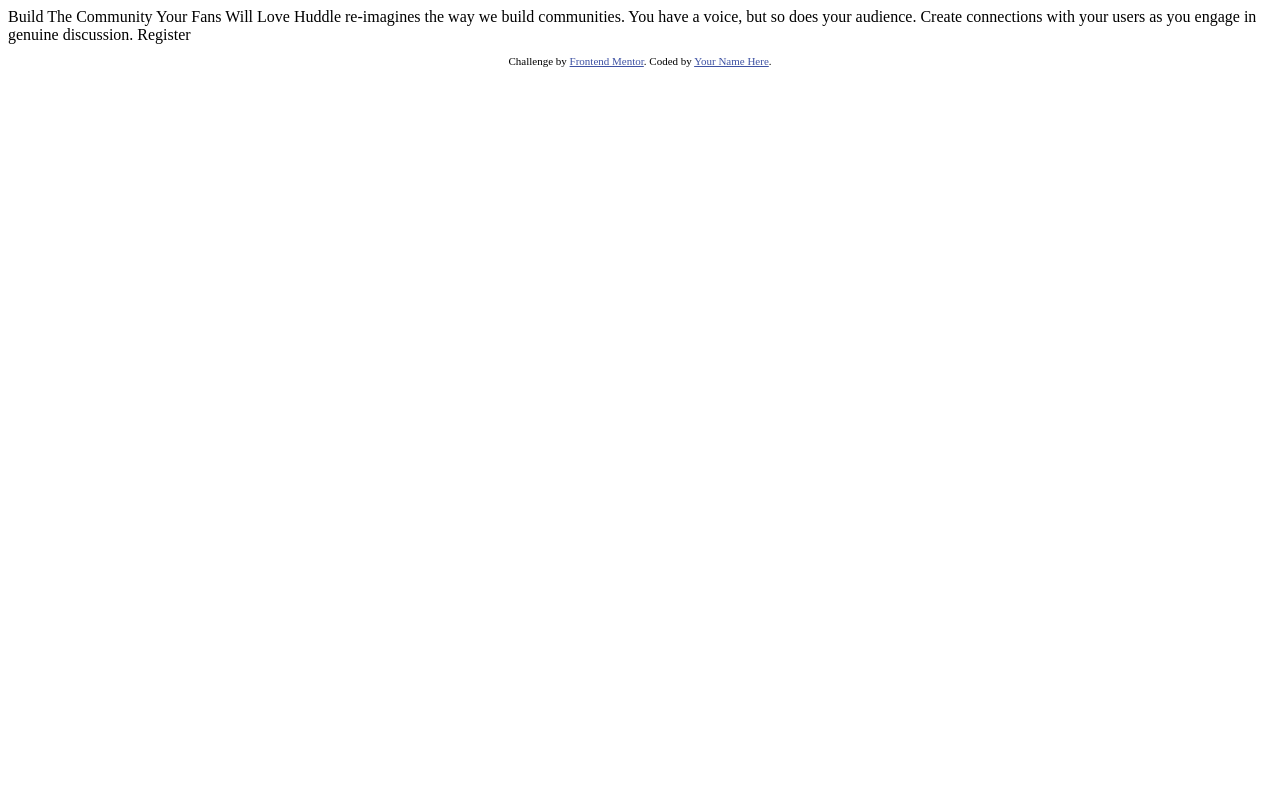
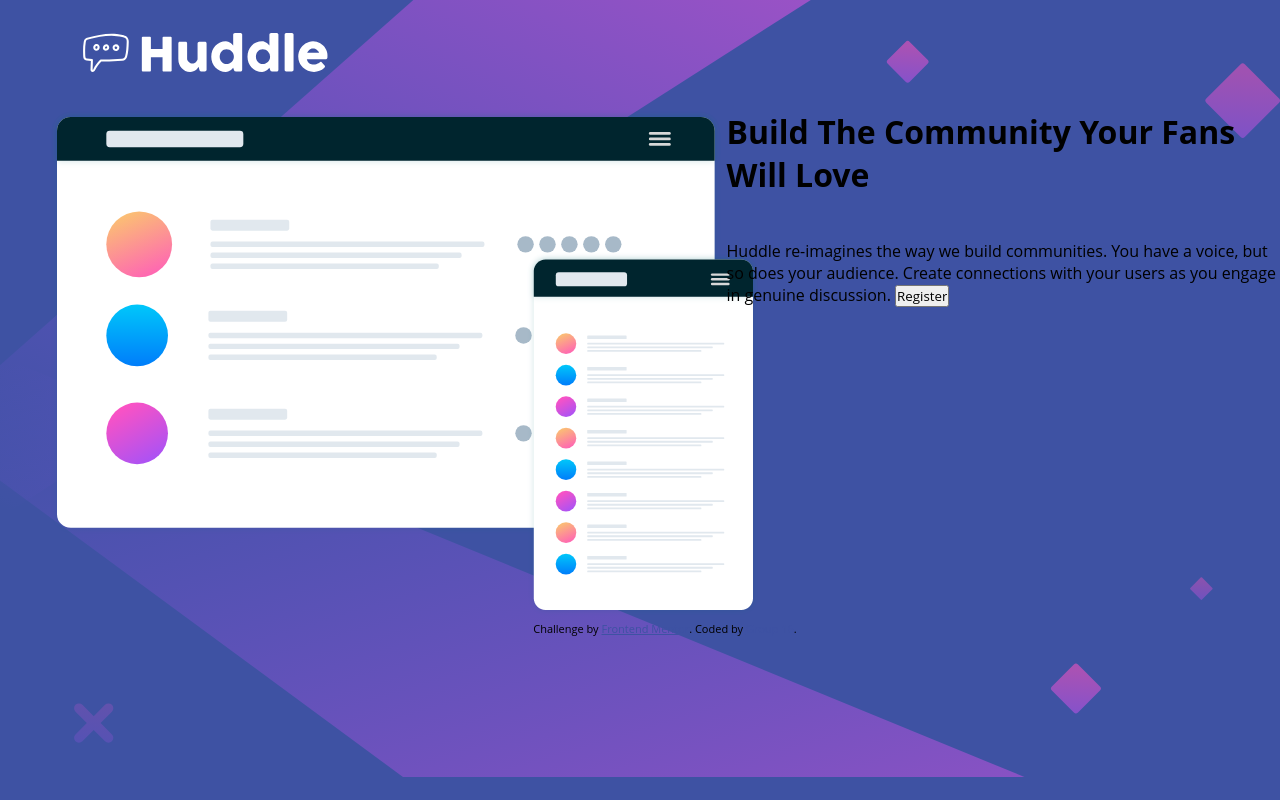
Before and after one commit to CyberGeni/xvi-huddle-landing-page-with-single-introductory-section, a plain HTML site: page index.html in a window 1280 px wide. Drawn offline with Linux system fonts and the light colour scheme; a web font is replaced by a local one.

Commit message:
Add files via upload
HTML and CSS upload. CSS needs major work. Hope i didn't do too much, got carried away.

```diff
--- a/index.html
+++ b/index.html
@@ -3,7 +3,7 @@
 <head>
   <meta charset="UTF-8">
   <meta name="viewport" content="width=device-width, initial-scale=1.0"> <!-- displays site properly based on user's device -->
-
+  <link rel="stylesheet" href="style.css">
   <link rel="icon" type="image/png" sizes="32x32" href="./images/favicon-32x32.png">
 
   <title>Frontend Mentor | Huddle landing page with single introductory section</title>
@@ -15,19 +15,31 @@
   </style>
 </head>
 <body>
+  <div class="logo">
+    <img src="./images/logo.svg" alt="logo">
+  </div>
+  <div class="flexcontain">
+  <div class="mockimg">
+    <img src="./images/illustration-mockups.svg" alt="">
+  </div>
 
-  Build The Community Your Fans Will Love
+  <div class="text">
+    <h1>Build The Community Your Fans Will Love</h1>
 
-  Huddle re-imagines the way we build communities. You have a voice, but so does your audience.
-  Create connections with your users as you engage in genuine discussion.
+    <br><br>
 
-  Register
+    Huddle re-imagines the way we build communities. You have a voice, but so does your audience.
+    Create connections with your users as you engage in genuine discussion.
 
+    <input type="button" value="Register" class="btn">
+  </div>
+</div>
   <footer>
     <p class="attribution">
       Challenge by <a href="https://www.frontendmentor.io?ref=challenge" target="_blank">Frontend Mentor</a>.
-      Coded by <a href="#">Your Name Here</a>.
+      Coded by <a href="#">Group 16</a>.
     </p>
+
   </footer>
 </body>
 </html>
--- /dev/null
+++ b/style.css
@@ -0,0 +1,31 @@
+@import url(https://fonts.google.com/specimen/Open+Sans);
+*{
+    padding: 0;
+    margin: 0;
+    font-family: Open Sans;
+}
+body{
+    background: url(./images/bg-desktop.svg);
+    background-repeat: no-repeat;
+    background-size: cover;
+    background-color: hsl(228, 45%, 44%);
+    margin-left: 50px;
+    font-weight: 400;
+}
+.logo{
+margin: 20px;
+size: 1px;
+}
+.flexcontain{
+    display: flex;
+    width: 100%;
+    height: 100%;
+}
+.mockimg{
+    float: left;
+    width:55%;
+}
+.text{
+    width: 45%;
+    float: right;
+}
```
